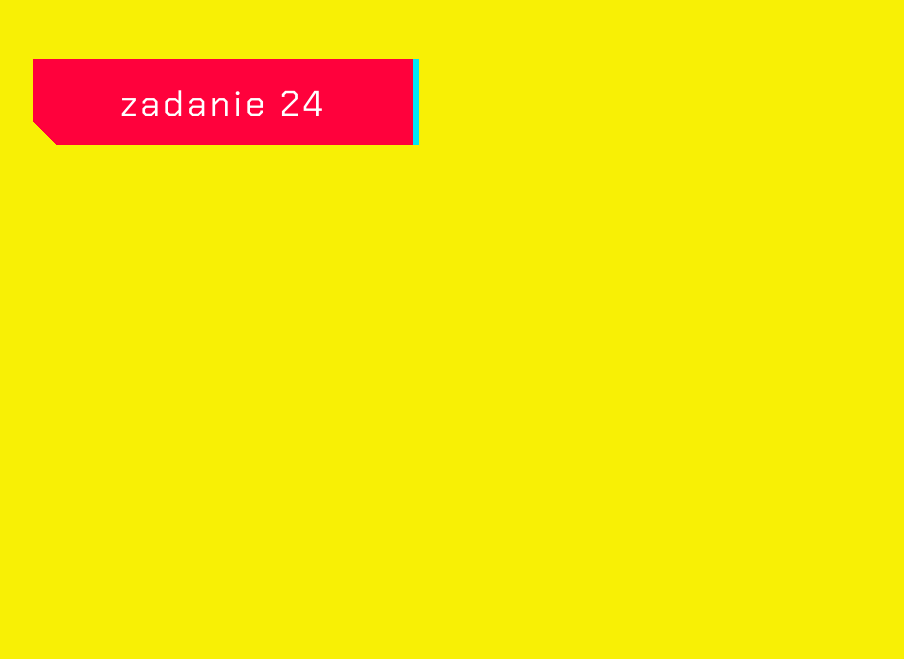
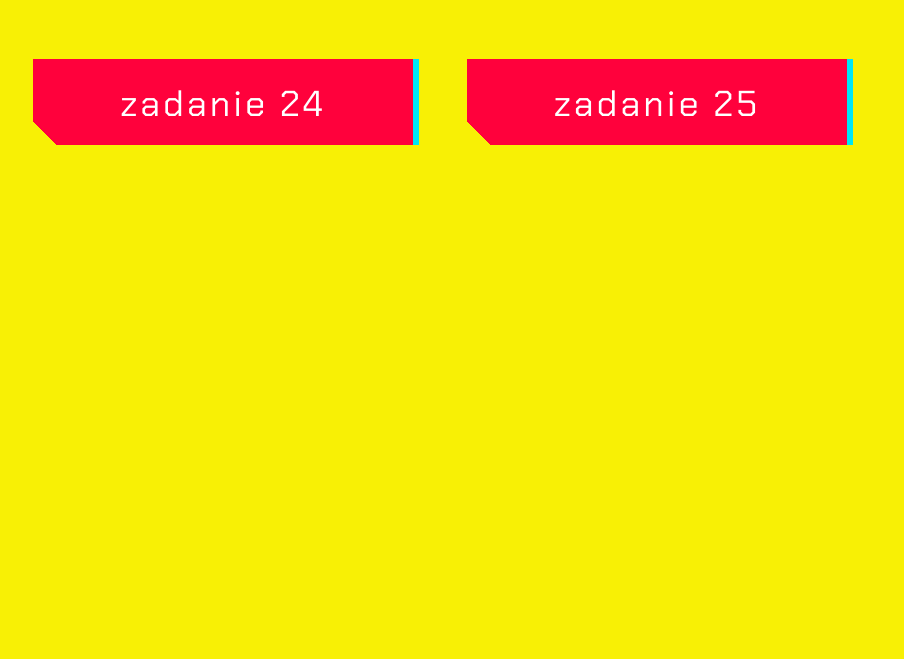
Before and after one commit to MrHartix/obiektowe, a plain HTML site: page index.html in a window 1280 px wide. Shown: the part 157-816 px from the top of the page, without its empty margins (0-904 px from the left). Drawn offline with Linux system fonts and the light colour scheme.

Commit message:
Update index.html

```diff
--- a/index.html
+++ b/index.html
@@ -124,5 +124,6 @@
     <br>
     <p>BARTOSZ&nbsp;&nbsp;&nbsp;FILIPOWICZ</p>
     <button class="button" name="przycisk" value="zadanie 24" onclick="WinOpen_filipowicz24()">zadanie 24</button>
+    <button class="button" name="przycisk" value="zadanie 25" onclick="WinOpen_filipowicz25()">zadanie 25</button>
 </body>
 </html>
```
